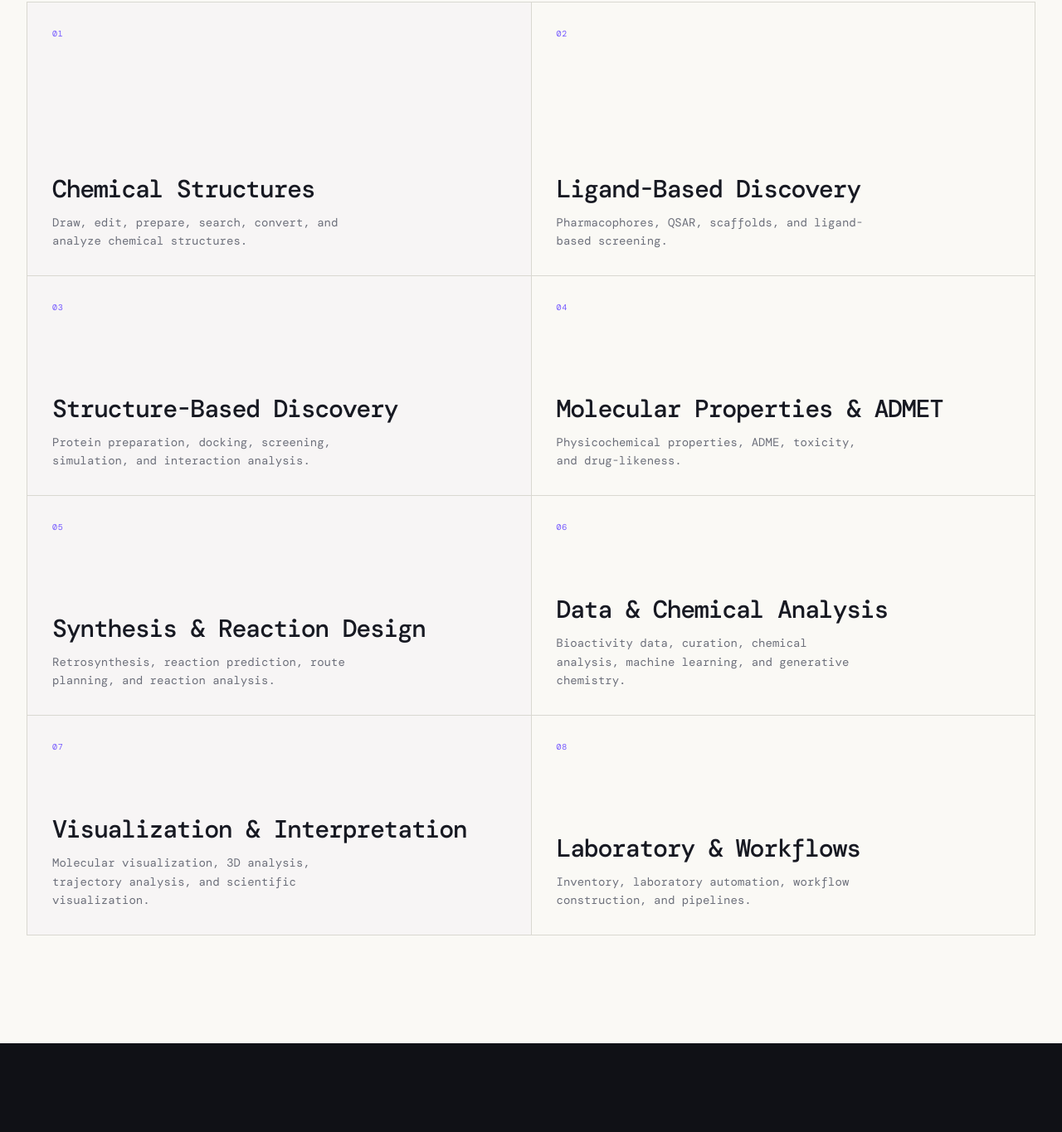
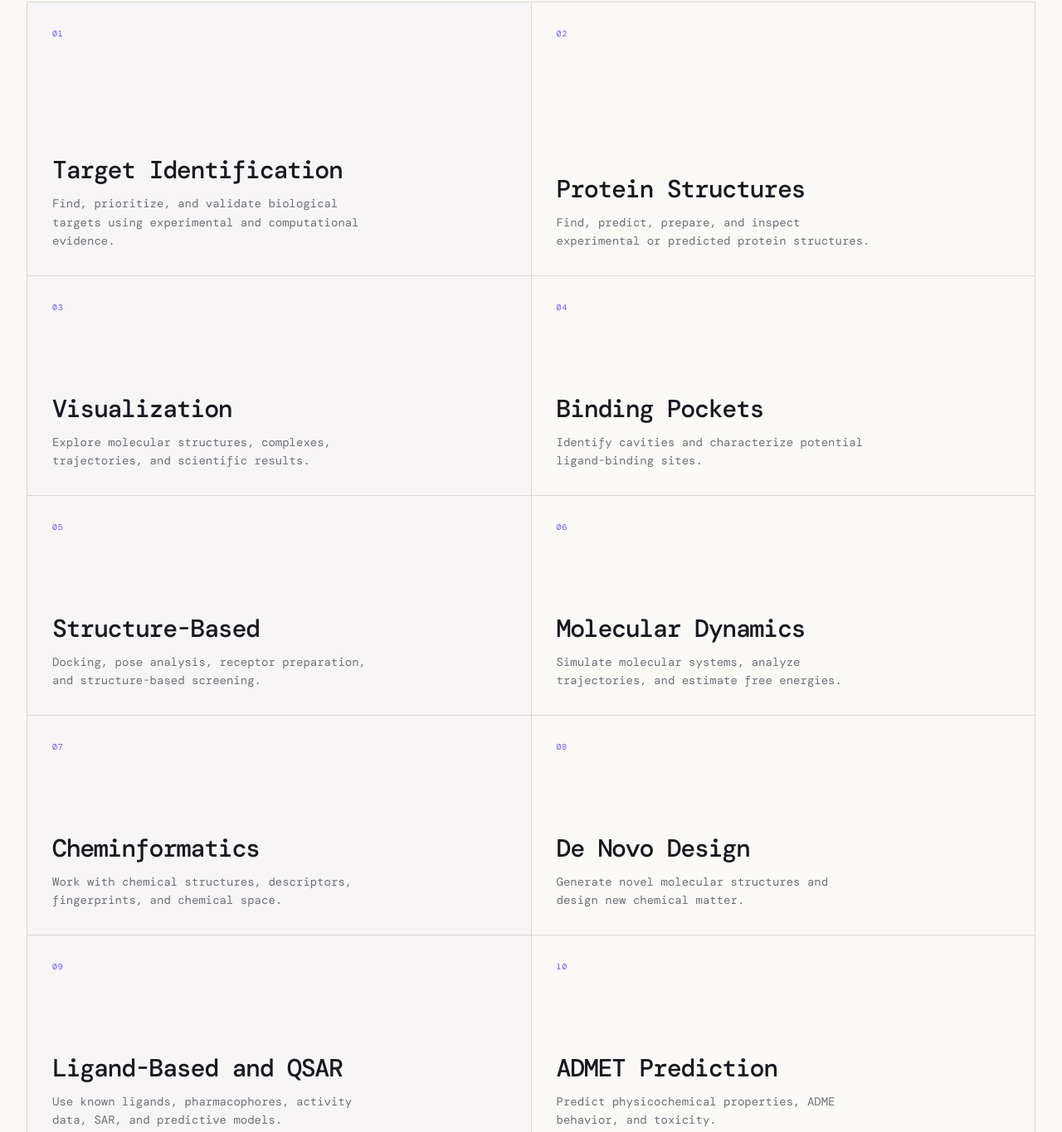
Before and after one commit to ChemIsFree/website, a plain HTML site: page index.html in a window 1280 px wide. Shown: the part 2005-3370 px from the top of the page at 83% size. Drawn offline with nearby package versions, Linux system fonts and the light colour scheme.

Commit message:
Align homepage category links with the 14 functional categories

```diff
--- a/index.html
+++ b/index.html
@@ -167,8 +167,8 @@
                     </div>
 
                     <div class="stat">
-                        <strong>08</strong>
-                        <span>Major domains</span>
+                        <strong>14</strong>
+                        <span>Functional categories</span>
                     </div>
 
                     <div class="stat">
@@ -211,148 +211,88 @@
 
 
             <div class="category-grid">
-
-                <a href="tools.html?domain=chemical-structures"
-                   class="category-card category-card-large">
-
+                <a href="tools.html?domain=target-identification" class="category-card category-card-large">
                     <span class="category-index">01</span>
-
-                    <div>
-                        <h3>Chemical Structures</h3>
-                        <p>
-                            Draw, edit, prepare, search, convert,
-                            and analyze chemical structures.
-                        </p>
-                    </div>
-
+                    <div><h3>Target Identification</h3><p>Find, prioritize, and validate biological targets using experimental and computational evidence.</p></div>
                     <span class="category-arrow">↗</span>
-
                 </a>
 
-
-                <a href="tools.html?domain=ligand-based-discovery"
-                   class="category-card">
-
+                <a href="tools.html?domain=protein-structures" class="category-card">
                     <span class="category-index">02</span>
-
-                    <div>
-                        <h3>Ligand-Based Discovery</h3>
-                        <p>
-                            Pharmacophores, QSAR, scaffolds,
-                            and ligand-based screening.
-                        </p>
-                    </div>
-
+                    <div><h3>Protein Structures</h3><p>Find, predict, prepare, and inspect experimental or predicted protein structures.</p></div>
                     <span class="category-arrow">↗</span>
-
                 </a>
 
-
-                <a href="tools.html?domain=structure-based-discovery"
-                   class="category-card">
-
+                <a href="tools.html?domain=visualization" class="category-card">
                     <span class="category-index">03</span>
-
-                    <div>
-                        <h3>Structure-Based Discovery</h3>
-                        <p>
-                            Protein preparation, docking, screening,
-                            simulation, and interaction analysis.
-                        </p>
-                    </div>
-
+                    <div><h3>Visualization</h3><p>Explore molecular structures, complexes, trajectories, and scientific results.</p></div>
                     <span class="category-arrow">↗</span>
-
                 </a>
 
-
-                <a href="tools.html?domain=molecular-properties-admet"
-                   class="category-card">
-
+                <a href="tools.html?domain=binding-pockets" class="category-card">
                     <span class="category-index">04</span>
-
-                    <div>
-                        <h3>Molecular Properties &amp; ADMET</h3>
-                        <p>
-                            Physicochemical properties, ADME,
-                            toxicity, and drug-likeness.
-                        </p>
-                    </div>
-
+                    <div><h3>Binding Pockets</h3><p>Identify cavities and characterize potential ligand-binding sites.</p></div>
                     <span class="category-arrow">↗</span>
-
                 </a>
 
-
-                <a href="tools.html?domain=synthesis-reaction-design"
-                   class="category-card">
-
+                <a href="tools.html?domain=structure-based" class="category-card">
                     <span class="category-index">05</span>
-
-                    <div>
-                        <h3>Synthesis &amp; Reaction Design</h3>
-                        <p>
-                            Retrosynthesis, reaction prediction,
-                            route planning, and reaction analysis.
-                        </p>
-                    </div>
-
+                    <div><h3>Structure-Based</h3><p>Docking, pose analysis, receptor preparation, and structure-based screening.</p></div>
                     <span class="category-arrow">↗</span>
-
                 </a>
 
-
-                <a href="tools.html?domain=data-analysis"
-                   class="category-card">
-
+                <a href="tools.html?domain=molecular-dynamics" class="category-card">
                     <span class="category-index">06</span>
-
-                    <div>
-                        <h3>Data &amp; Chemical Analysis</h3>
-                        <p>
-                            Bioactivity data, curation, chemical analysis,
-                            machine learning, and generative chemistry.
-                        </p>
-                    </div>
-
+                    <div><h3>Molecular Dynamics</h3><p>Simulate molecular systems, analyze trajectories, and estimate free energies.</p></div>
                     <span class="category-arrow">↗</span>
-
                 </a>
 
-
-                <a href="tools.html?domain=visualization"
-                   class="category-card">
-
+                <a href="tools.html?domain=cheminformatics" class="category-card">
                     <span class="category-index">07</span>
-
-                    <div>
-                        <h3>Visualization &amp; Interpretation</h3>
-                        <p>
-                            Molecular visualization, 3D analysis,
-                            trajectory analysis, and scientific visualization.
-                        </p>
-                    </div>
-
+                    <div><h3>Cheminformatics</h3><p>Work with chemical structures, descriptors, fingerprints, and chemical space.</p></div>
                     <span class="category-arrow">↗</span>
-
                 </a>
 
+                <a href="tools.html?domain=de-novo-design" class="category-card">
+                    <span class="category-index">08</span>
+                    <div><h3>De Novo Design</h3><p>Generate novel molecular structures and design new chemical matter.</p></div>
+                    <span class="category-arrow">↗</span>
+                </a>
 
-                <a href="tools.html?domain=laboratory-workflows"
-                   class="category-card">
+                <a href="tools.html?domain=ligand-based-qsar" class="category-card">
+                    <span class="category-index">09</span>
+                    <div><h3>Ligand-Based and QSAR</h3><p>Use known ligands, pharmacophores, activity data, SAR, and predictive models.</p></div>
+                    <span class="category-arrow">↗</span>
+                </a>
 
-                    <span class="category-index">08</span>
+                <a href="tools.html?domain=admet-prediction" class="category-card">
+                    <span class="category-index">10</span>
+                    <div><h3>ADMET Prediction</h3><p>Predict physicochemical properties, ADME behavior, and toxicity.</p></div>
+                    <span class="category-arrow">↗</span>
+                </a>
 
-                    <div>
-                        <h3>Laboratory &amp; Workflows</h3>
-                        <p>
-                            Inventory, laboratory automation,
-                            workflow construction, and pipelines.
-                        </p>
-                    </div>
+                <a href="tools.html?domain=retrosynthesis" class="category-card">
+                    <span class="category-index">11</span>
+                    <div><h3>Retrosynthesis</h3><p>Plan synthetic routes and predict reactions to make target compounds.</p></div>
+                    <span class="category-arrow">↗</span>
+                </a>
 
+                <a href="tools.html?domain=nomenclature-format-conversion" class="category-card">
+                    <span class="category-index">12</span>
+                    <div><h3>Nomenclature and Format Conversion</h3><p>Convert chemical names, line notations, structures, and molecular file formats.</p></div>
                     <span class="category-arrow">↗</span>
+                </a>
 
+                <a href="tools.html?domain=libraries-datasets" class="category-card">
+                    <span class="category-index">13</span>
+                    <div><h3>Libraries and Datasets</h3><p>Discover compound libraries, chemical databases, benchmarks, and datasets.</p></div>
+                    <span class="category-arrow">↗</span>
+                </a>
+
+                <a href="tools.html?domain=organization" class="category-card">
+                    <span class="category-index">14</span>
+                    <div><h3>Organization</h3><p>Manage inventories, research projects, computing resources, and workflows.</p></div>
+                    <span class="category-arrow">↗</span>
                 </a>
 
             </div>
```
